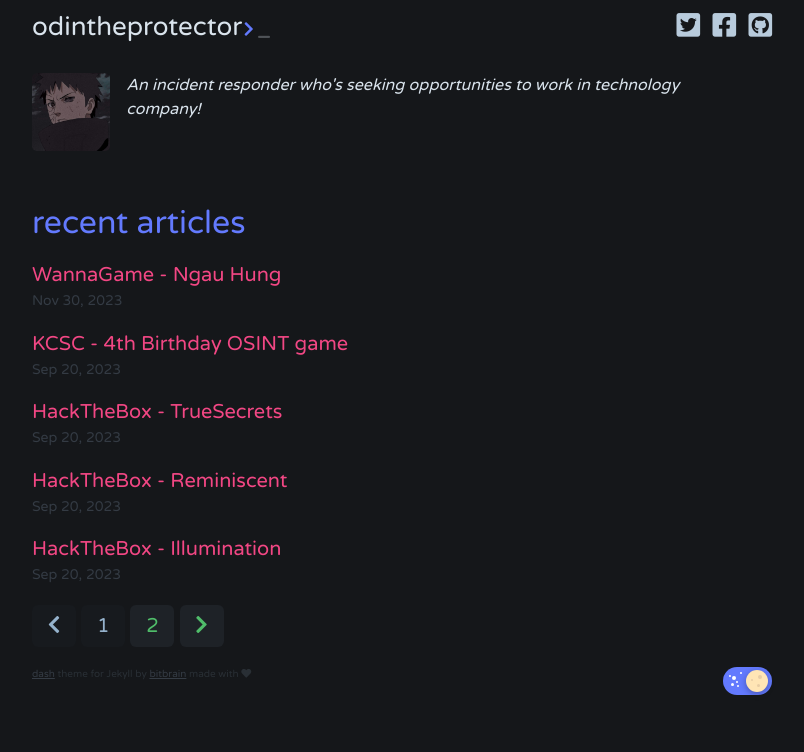
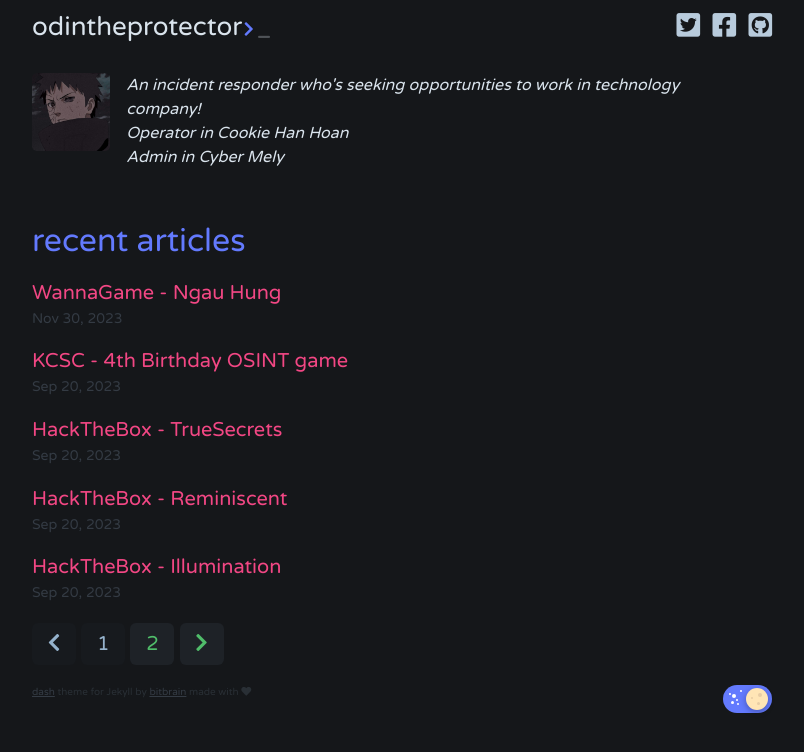
Before and after one commit to odintheprotector/odintheprotector.github.io, a Jekyll site: the page built from index.html, in a window 1280 px wide. Shown: the top 752 px of the page, without its empty margins (238-1042 px from the left). Built offline with Jekyll 4.4.1, drawn with Linux system fonts in a browser that asks for light colours; nearby versions of some CDN libraries; the list of posts is cut into pages by our own code.

Commit message:
Update _config.yml

```diff
--- a/_config.yml
+++ b/_config.yml
@@ -2,6 +2,8 @@ title: odintheprotector
 author: Odin
 description: > # this means to ignore newlines until "show_exerpts:"
   An incident responder who's seeking opportunities to work in technology company!
+  <br/>Operator in Cookie Han Hoan
+  <br/>Admin in Cyber Mely
 show_excerpts: false # set to true to show excerpts on the homepage
 
 paginate: 5
```
